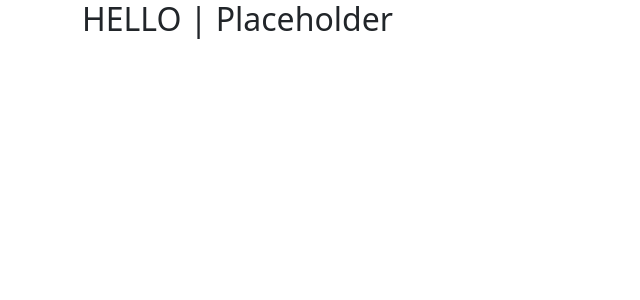
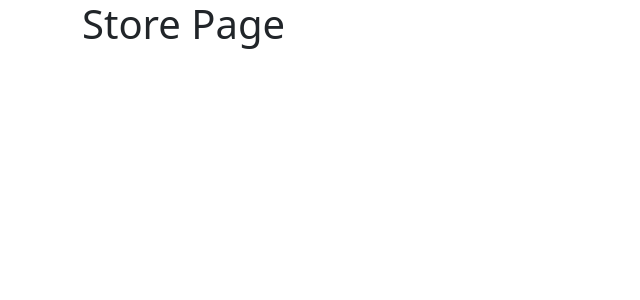
Before and after one commit to Hamberfim/typescript-shopping-cart, a React (Vite) app: page /store in a window 1280 px wide. Shown: the top 300 px of the page, without its empty margins (0-640 px from the left). Built offline with nearby package versions, Linux system fonts and the light colour scheme.

Commit message:
route pages setup

```diff
--- a/src/App.tsx
+++ b/src/App.tsx
@@ -1,10 +1,18 @@
 import { Routes, Route } from "react-router-dom";
 import { Container } from "react-bootstrap";
+import { Home } from "./pages/Home";
+import { Store } from "./pages/Store";
+import { About } from "./pages/About";
 
 function App() {
   return (
-    <Container>
-      <h2>HELLO | Placeholder</h2>
+    <Container className="mb-4">
+      <Routes>
+        {/* navigation routes - pages */}
+        <Route path="/" element={<Home />} />
+        <Route path="/store" element={<Store />} />
+        <Route path="/about" element={<About />} />
+      </Routes>
     </Container>
   );
 }
--- /dev/null
+++ b/src/pages/About.tsx
@@ -0,0 +1,3 @@
+export function About() {
+  return <h1>About Page</h1>;
+}
--- /dev/null
+++ b/src/pages/Home.tsx
@@ -0,0 +1,3 @@
+export function Home() {
+  return <h1>Home Page</h1>;
+}
--- /dev/null
+++ b/src/pages/Store.tsx
@@ -0,0 +1,3 @@
+export function Store() {
+  return <h1>Store Page</h1>;
+}
```
